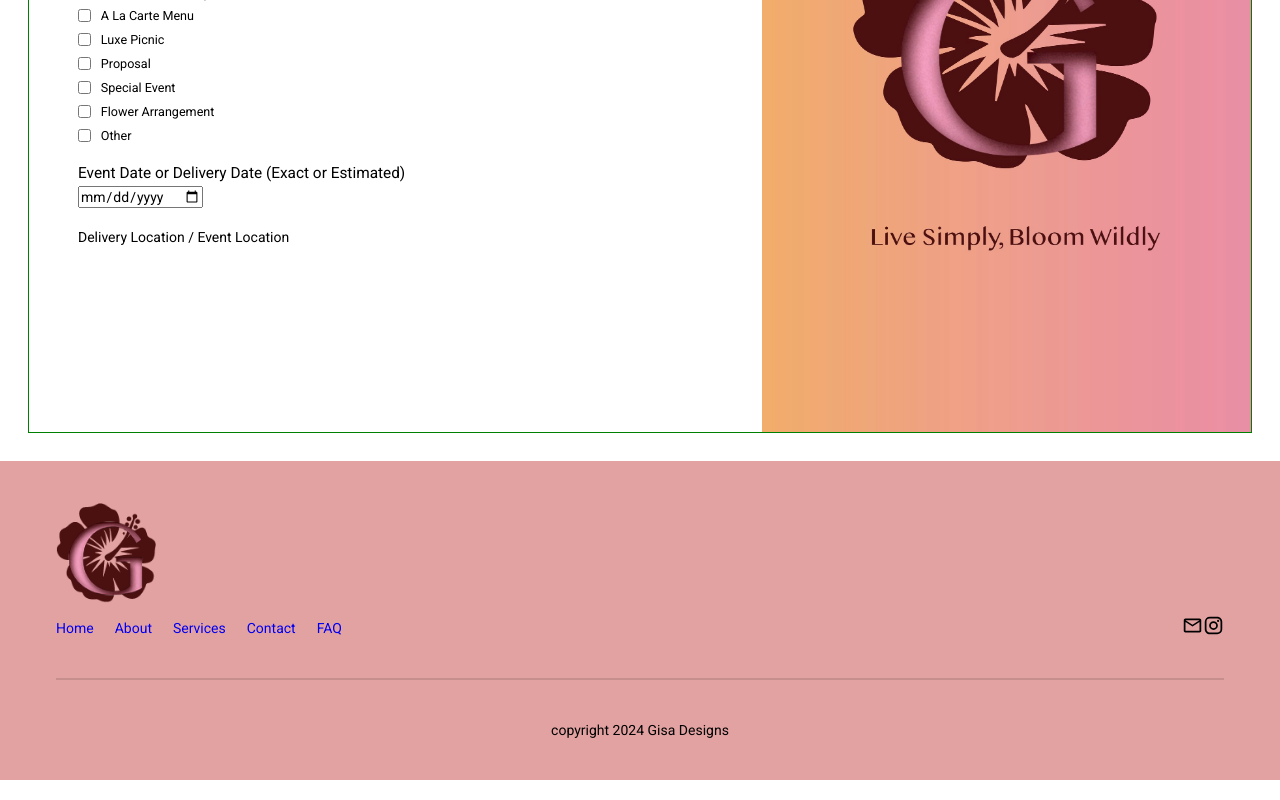
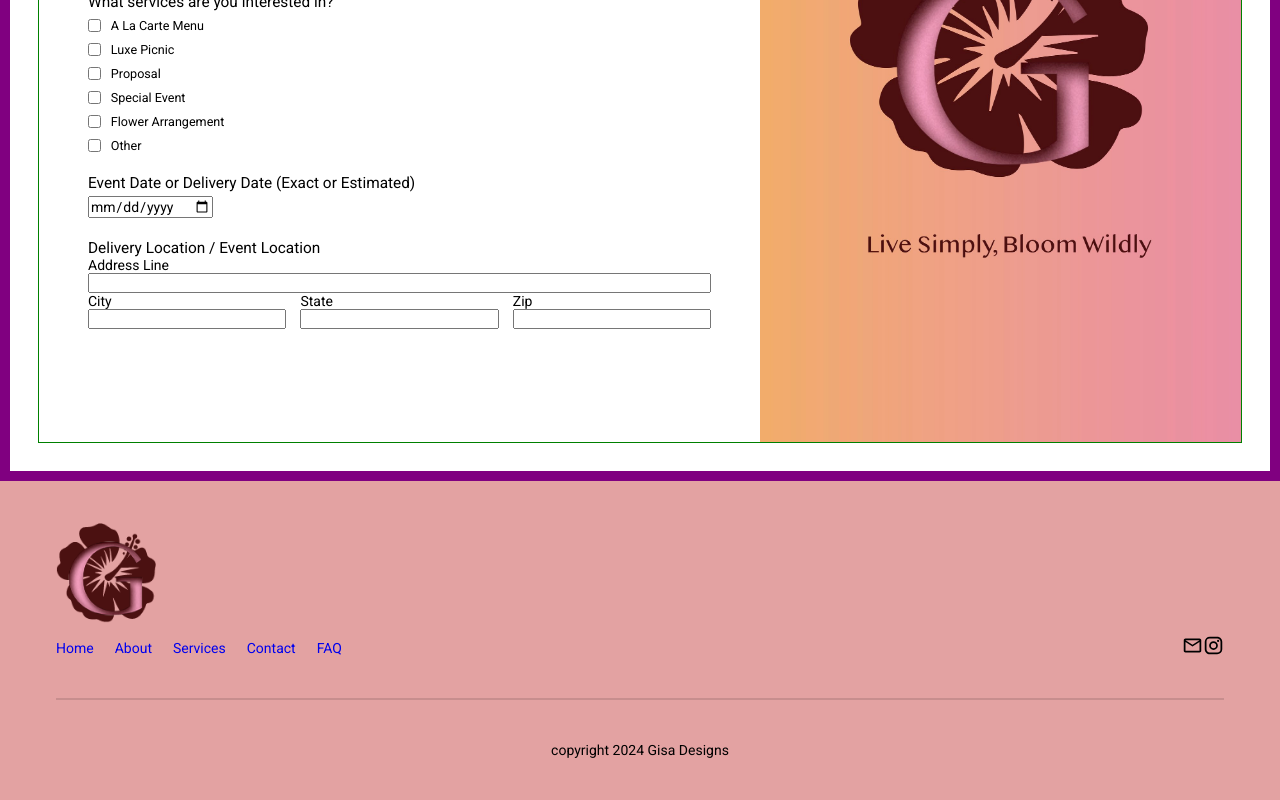
Before and after one commit to LennyRemache/gisa-designs, a React (Vite) app in the folder client/: page /contact in a window 1280 px wide. Shown: the part 719-1519 px from the top of the page. Built offline with nearby package versions, Linux system fonts and the light colour scheme.

Commit message:
Fixed footer placement and added address inputs to contact form

```diff
--- a/client/src/components/NavBar.jsx
+++ b/client/src/components/NavBar.jsx
@@ -27,8 +27,12 @@ export default function NavBar() {
           </div>
         </nav>
       </div>
-      <Outlet />
-      <Footer pages={pages} />
+      <div className="body-content">
+        <Outlet />
+      </div>
+      <div className="footer-content">
+        <Footer pages={pages} />
+      </div>
     </>
   );
 }
--- a/client/src/components/pages/Contact.jsx
+++ b/client/src/components/pages/Contact.jsx
@@ -41,11 +41,11 @@ export default function Contact() {
 
             <div className="email">
               <label htmlFor="email">Email</label>
-              <input type="email" />
+              <input type="email" name="email" />
             </div>
             <div className="phone">
               <label htmlFor="phone">Phone</label>
-              <input type="tel" />
+              <input type="tel" name="phone" />
             </div>
             <div className="services">
               <label htmlFor="services">
@@ -62,12 +62,50 @@ export default function Contact() {
               <label htmlFor="date">
                 Event Date or Delivery Date (Exact or Estimated)
               </label>
-              <input type="date" />
+              <input type="date" name="date" />
             </div>
             <div className="address">
               <label htmlFor="address">
                 Delivery Location / Event Location
               </label>
+              <div className="street-address">
+                <p>Address Line</p>
+                <input
+                  type="text"
+                  name="address-line"
+                  id="address"
+                  autoComplete="street-address"
+                />
+              </div>
+              <div className="city-state-zip">
+                <div>
+                  <p>City</p>
+                  <input
+                    type="text"
+                    name="city"
+                    id="address"
+                    autoComplete="address-level2"
+                  />
+                </div>
+                <div>
+                  <p>State</p>
+                  <input
+                    type="text"
+                    name="state"
+                    id="address"
+                    autoComplete="address-level1"
+                  />
+                </div>
+                <div>
+                  <p>Zip</p>
+                  <input
+                    type="text"
+                    name="zip"
+                    id="address"
+                    autoComplete="postal-code"
+                  />
+                </div>
+              </div>
             </div>
           </div>
           <div className="form-image">
--- a/client/src/styles/NavBar.css
+++ b/client/src/styles/NavBar.css
@@ -50,3 +50,11 @@
 .navbar-socials {
   margin-top: 10px;
 }
+
+.body-content {
+  border: 10px solid purple;
+  min-height: 100vh;
+}
+
+.footer-content {
+}
--- a/client/src/styles/pages/Contact.css
+++ b/client/src/styles/pages/Contact.css
@@ -1,6 +1,7 @@
 .page-parent {
   border: 0px solid red;
-  min-height: 100svh;
+
+  height: fit-content;
 }
 
 .contact-header {
@@ -62,7 +63,8 @@
 .email label,
 .phone label,
 .services label,
-.date label {
+.date label,
+.address label {
   font-size: 1.1rem;
 }
 
@@ -98,7 +100,7 @@
 .last-name {
   display: flex;
   flex-direction: column;
-  width: 100%;
+  width: 50%;
 }
 
 .first-name label,
@@ -143,6 +145,28 @@
   width: 125px;
 }
 
+.address {
+  border: 0px solid blue;
+}
+.street-address input {
+  width: 100%;
+}
+.city-state-zip {
+  display: flex;
+  border: 0px solid red;
+}
+
+.city-state-zip div {
+  border: 0px solid green;
+  width: 33.3%;
+}
+.city-state-zip div:not(:last-child) {
+  margin-right: 1rem;
+}
+
+.city-state-zip div input {
+  width: 100%;
+}
 .form-image {
   width: 40%;
   max-height: 700px;
```
